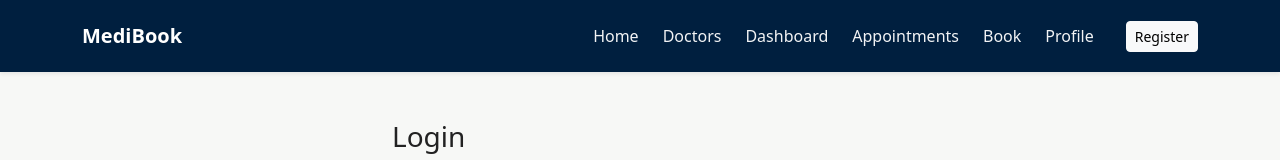
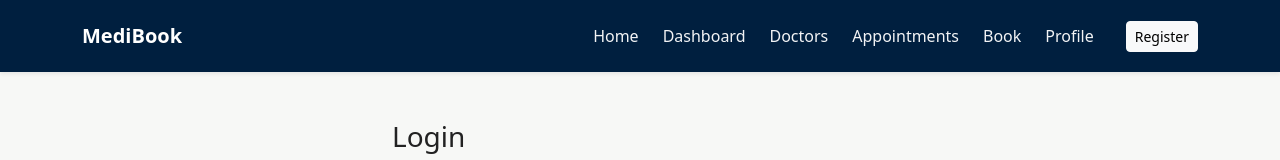
Before and after one commit to qurban-12/MediBook-Online-Doctor-Appointment-Management-System, a React app in the folder frontend/: page / in a window 1280 px wide. Shown: the top 160 px of the page. Built offline with nearby package versions, Linux system fonts and the light colour scheme; no server answers; the HTML template or start-up script is replaced by a standard one.

Commit message:
fix: reorder navigation links in AppNavbar for improved accessibility

```diff
--- a/frontend/src/components/AppNavbar.jsx
+++ b/frontend/src/components/AppNavbar.jsx
@@ -19,8 +19,8 @@ export default function AppNavbar() {
         </button>
         <div className="navbar-nav ms-auto align-items-lg-center gap-lg-2" id="mainNav">
           <Link className="nav-link text-white" to="/home">Home</Link>
+          <Link className="nav-link text-white" to="/dashboard">Dashboard</Link>
           <Link className="nav-link text-white" to="/doctors">Doctors</Link>
-          <Link className="nav-link text-white" to="/dashboard">Dashboard</Link>
           <Link className="nav-link text-white" to="/appointments">Appointments</Link>
           <Link className="nav-link text-white" to="/appointments/new">Book</Link>
           <Link className="nav-link text-white" to="/profile">Profile</Link>
```
